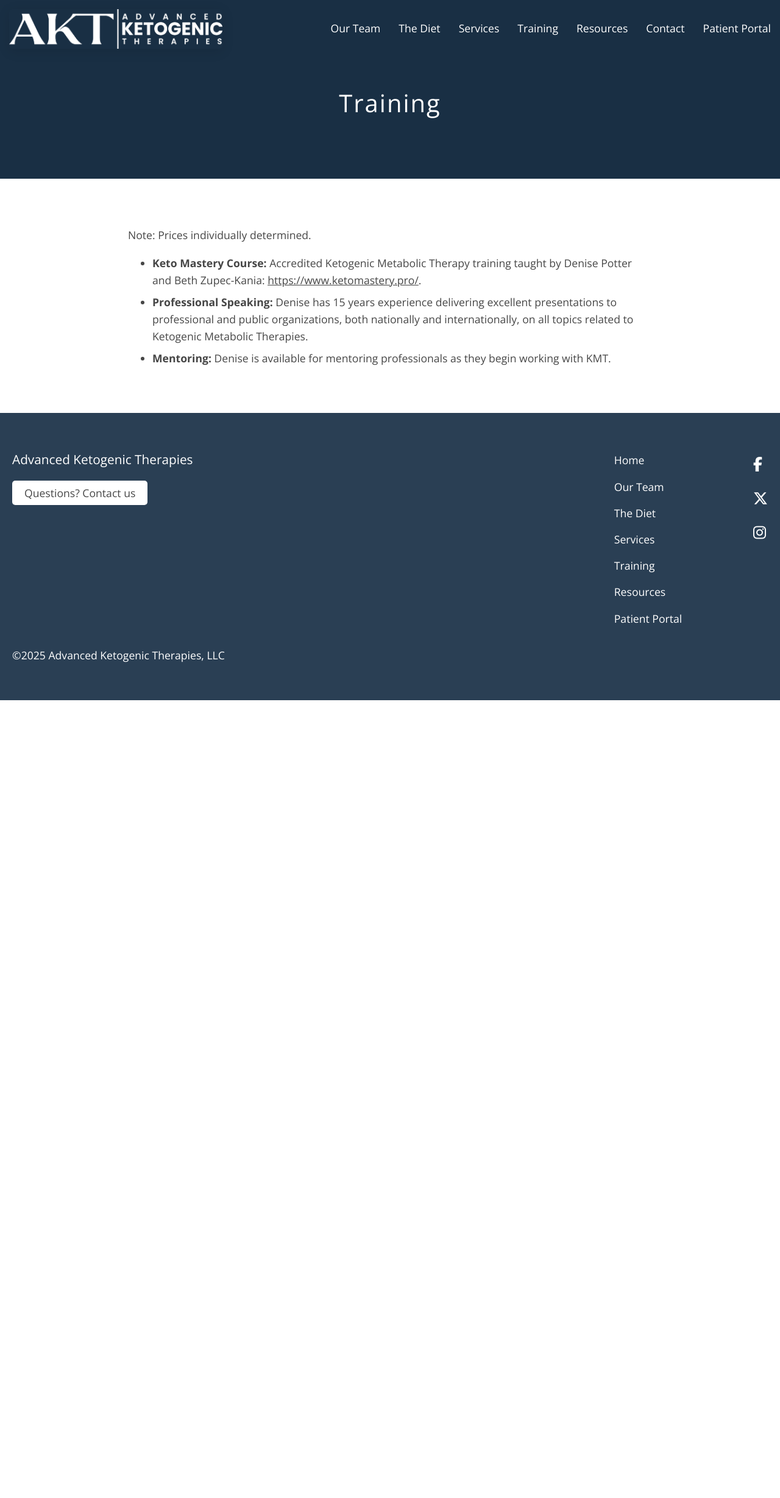
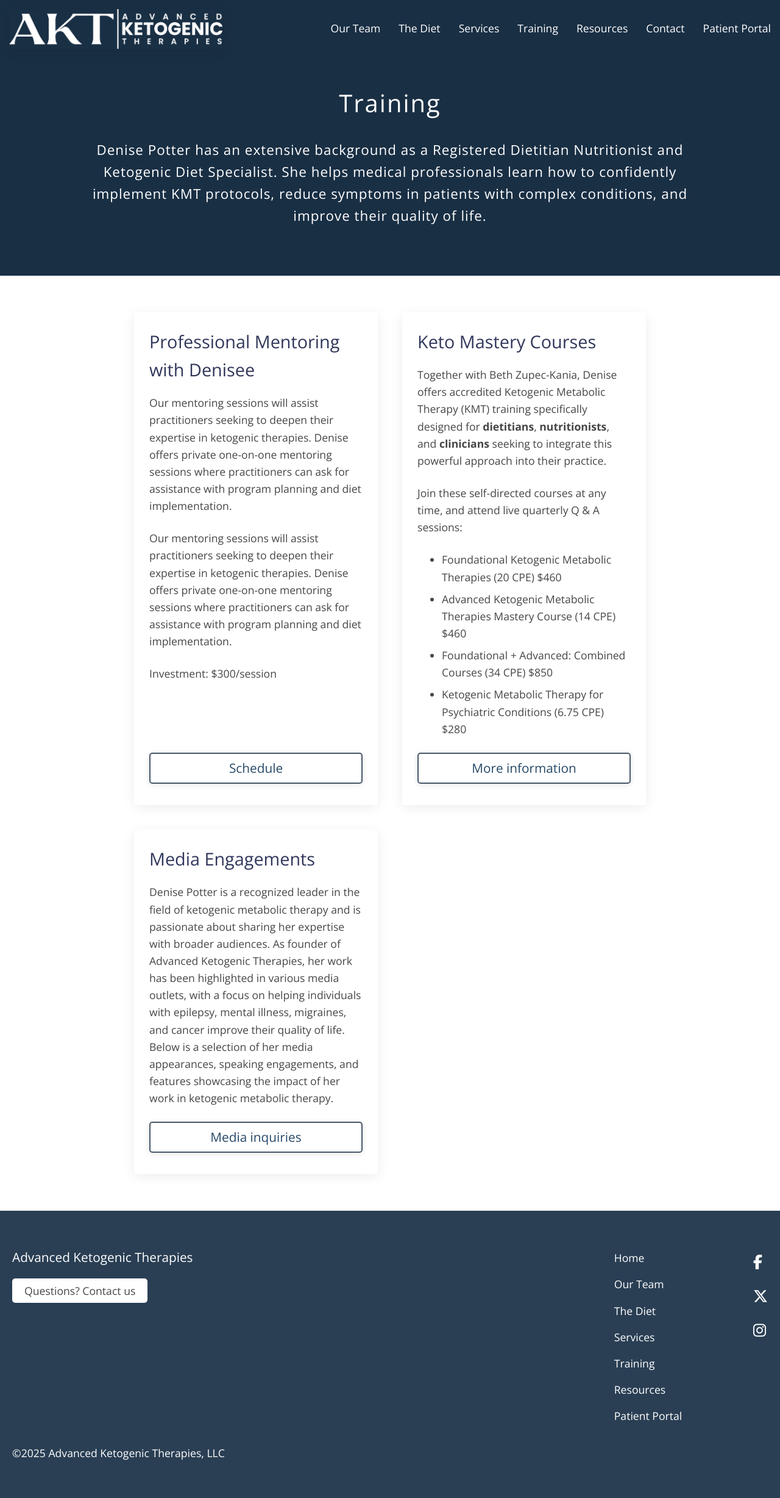
Before and after one commit to janmilosh/potterketo_jekyll, a Jekyll site: the page built from _pages/training.html, in a window 1280 px wide. Shown: the whole page at 61% size. Built offline with Jekyll 4.4.1, drawn with Linux system fonts in a browser that asks for light colours; nearby versions of some CDN libraries; before the commit the page ends 1148 px from its top, so only the background shows below that.

Commit message:
Update training page

```diff
--- a/_pages/mentoring_with_denise.html
+++ b/_pages/mentoring_with_denise.html
@@ -6,7 +6,6 @@
   <h1>Professional Mentoring Services with Denise</h1>
 </div>
 <div class="container small">
-  <p class="add-margin">Our mentoring sessions will assist practitioners seeking to deepen their expertise in ketogenic therapies. With Denise’s extensive background as a Registered Dietitian Nutritionist and Ketogenic Diet Specialist, she offers private one-on-one mentoring sessions where practitioners can ask for assistance with program planning and diet implementation. Denise’s mentoring services will allow you to bring your concerns and questions regarding metabolic therapy implementation and good business practices, ultimately enhancing patient outcomes and expanding your professional expertise.</p>
   <iframe
     src="https://secure.gethealthie.com/appointments/embed_appt?dietitian_id=755529&require_offering=true&offering_id=132246&hide_package_images=false&hide_embed_title=true&primary_color=23164a"
     style="width:100%; height: 100%; min-height:600px; border:0px">
--- a/_pages/services.html
+++ b/_pages/services.html
@@ -58,11 +58,6 @@
       <p>Monthly or quarterly maintenance and monitoring for graduates of Starter/Rebuilder, Enhancement, and Concierge packages.</p>
       <a href="{{ '/monitoring' | relative_url }}" class="button white">Learn more</a>
     </div>
-    <div class="service">
-      <h2>Professional Mentoring Services with Denise</h2>
-      <p>Professional mentoring services for practitioners looking to enhance their expertise in ketogenic therapies.</p>
-      <a href="{{ '/mentoring_with_denise' | relative_url }}" class="button white">Learn more</a>
-    </div>
   </div>
   <p class="card">Services are available through remote, web-conference calls. ZOOM will be used unless otherwise arranged. We do not offer refunds, but can adjust program structure if necessary.</p>
 </div>
--- a/_pages/training.html
+++ b/_pages/training.html
@@ -3,13 +3,40 @@
 title: Training
 ---
 <div class="dark-hero">
-  <h1>Training</h1>
+  <div class="container">
+    <h1>Training</h1>
+    <p>Denise Potter has an extensive background as a Registered Dietitian Nutritionist and Ketogenic Diet Specialist. She helps medical professionals learn how to confidently implement KMT protocols, reduce symptoms in patients with complex conditions, and improve their quality of life.</p>
+  </div>
 </div>
-<div class="container small">
-  <p>Note: Prices individually determined.</p>
-  <ul>
-    <li><strong>Keto Mastery Course:</strong> Accredited Ketogenic Metabolic Therapy training taught by Denise Potter and Beth Zupec-Kania: <a href="https://www.ketomastery.pro/" target="_blank">https://www.ketomastery.pro/</a>.</li>
-    <li><strong>Professional Speaking:</strong> Denise has 15 years experience delivering excellent presentations to professional and public organizations, both nationally and internationally, on all topics related to Ketogenic Metabolic Therapies.</li>
-    <li><strong>Mentoring:</strong> Denise is available for mentoring professionals as they begin working with KMT.</li>
-  </ul>
+<div class="container">
+  <div class="services-grid">
+    <div class="service">
+      <h2>Professional Mentoring with Denisee</h2>
+      <div>
+        <p>Our mentoring sessions will assist practitioners seeking to deepen their expertise in ketogenic therapies. Denise offers private one-on-one mentoring sessions where practitioners can ask for assistance with program planning and diet implementation.</p>
+        <p>Our mentoring sessions will assist practitioners seeking to deepen their expertise in ketogenic therapies. Denise offers private one-on-one mentoring sessions where practitioners can ask for assistance with program planning and diet implementation.</p>
+        <p>Investment: $300/session</p>
+      </div>
+      <a href="{{ '/mentoring_with_denise' | relative_url }}" class="button white">Schedule</a>
+    </div>
+    <div class="service">
+      <h2>Keto Mastery Courses</h2>
+      <div>
+        <p>Together with Beth Zupec-Kania, Denise offers accredited Ketogenic Metabolic Therapy (KMT) training specifically designed for <strong>dietitians</strong>, <strong>nutritionists</strong>, and <strong>clinicians</strong> seeking to integrate this powerful approach into their practice.</p>
+        <p>Join these self-directed courses at any time, and attend live quarterly Q & A sessions:</p>
+        <ul>
+          <li>Foundational Ketogenic Metabolic Therapies (20 CPE) $460</li>
+          <li>Advanced Ketogenic Metabolic Therapies Mastery Course (14 CPE) $460</li>
+          <li>Foundational + Advanced: Combined Courses (34 CPE) $850</li>
+          <li>Ketogenic Metabolic Therapy for Psychiatric Conditions (6.75 CPE) $280</li>
+        </ul>
+      </div>
+      <a href="https://www.ketomastery.pro" class="button white" target="_blank">More information</a>
+    </div>
+    <div class="service">
+      <h2>Media Engagements</h2>
+      <p>Denise Potter is a recognized leader in the field of ketogenic metabolic therapy and is passionate about sharing her expertise with broader audiences. As founder of Advanced Ketogenic Therapies, her work has been highlighted in various media outlets, with a focus on helping individuals with epilepsy, mental illness, migraines, and cancer improve their quality of life. Below is a selection of her media appearances, speaking engagements, and features showcasing the impact of her work in ketogenic metabolic therapy.</p>
+      <a href="https://docs.google.com/forms/d/e/1FAIpQLSexPaHW_zMD7oBiNGBSh_mvJbMrBn4CLGQ36OCQIAKrDyQ5Mg/viewform" class="button white" target="_blank">Media inquiries</a>
+    </div>
+  </div>
 </div>
--- a/_sass/main.scss
+++ b/_sass/main.scss
@@ -184,14 +184,20 @@
   }
 }
 
-.dark-hero.home p {
-  font-size: 2rem;
-  font-weight: 500;
+.dark-hero.home {
+  padding-top: 40px;
+  padding-bottom: 140px;
+  p {
+    font-size: 2rem;
+    font-weight: 500;
+  }
 }
 
 .dark-hero .container {
   max-width: 1050px;
   margin: 0 auto;
+  padding-top: 0;
+  padding-bottom: 0;
 }
 
 .hero {
@@ -258,7 +264,8 @@
   }
 }
 
-.card {
+p.card {
+  margin-top: 60px;
   background: $offWhite;
   padding: 20px;
   border-radius: 8px;
--- a/_sass/services.scss
+++ b/_sass/services.scss
@@ -1,7 +1,6 @@
 .services-grid {
   display: grid;
   gap: 40px;
-  margin-bottom: 50px;
   grid-template-columns: repeat(auto-fill, 400px);
   justify-content: center;
 }
```
